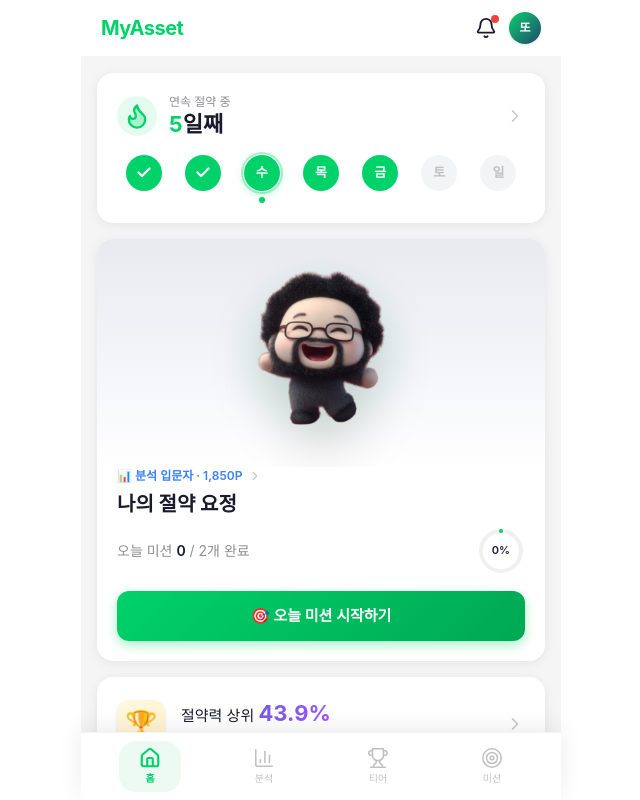
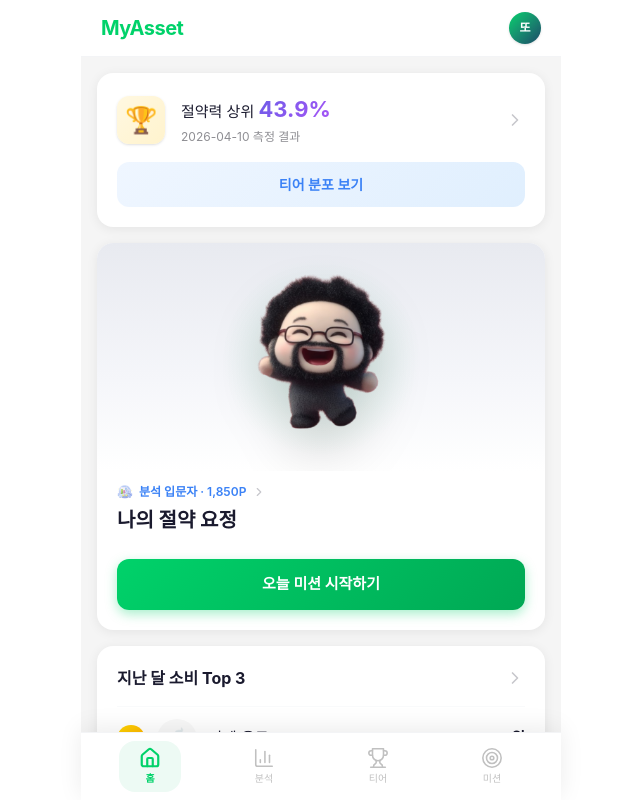
Before and after one commit to STDev-4/FE, a React (Vite) app: page /app in a window 1280 px wide. Shown: the whole page, without its empty margins (319-959 px from the left). Built offline with nearby package versions, Linux system fonts and the light colour scheme.

Commit message:
refactor: Home, League, Mission

```diff
--- a/src/app/components/HomePage.tsx
+++ b/src/app/components/HomePage.tsx
@@ -1,140 +1,20 @@
-import { Bell, ChevronRight, Flame } from "lucide-react";
+import { ChevronRight } from "lucide-react";
 import { useNavigate } from "react-router";
 import characterImg from "../../imports/character.png";
 import { motion } from "motion/react";
 
 export default function HomePage() {
   const navigate = useNavigate();
-  const streakDays = 5;
-  const dayLabels = ["월", "화", "수", "목", "금", "토", "일"];
-  const todayIndex = 2;
-  const completedDays = [0, 1, 2, 3, 4];
 
   return (
-    <div className="pb-28 bg-[#F5F5F5]">
+    <div className="pb-4 bg-[#F5F5F5]">
       {/* Top bar */}
       <div className="flex items-center justify-between px-5 py-3 bg-white border-b border-gray-100 sticky top-0 z-10">
         <span className="text-[#00D26A] text-[20px] font-bold tracking-tight">MyAsset</span>
         <div className="flex items-center gap-3">
-          <div className="relative">
-            <Bell size={22} className="text-[#1A1A2E]" />
-            <span className="absolute -top-0.5 -right-0.5 w-2 h-2 rounded-full bg-[#EF4444]" />
-          </div>
           <div className="w-8 h-8 rounded-full bg-gradient-to-br from-[#00D26A] to-[#1B4965] flex items-center justify-center text-white text-[12px] font-bold shadow-sm">
             또
           </div>
-        </div>
-      </div>
-
-      {/* Streak Card */}
-      <div className="mx-4 mt-4 mb-4 bg-white rounded-2xl p-5 shadow-[0_2px_12px_rgba(0,0,0,0.07)]">
-        <div className="flex items-center justify-between mb-4">
-          <div className="flex items-center gap-3">
-            <div className="w-10 h-10 flex items-center justify-center relative">
-              <div className="absolute inset-0 rounded-full bg-[#00D26A]/10" />
-              <Flame size={28} className="text-[#00D26A] relative z-10" fill="#00D26A" fillOpacity={0.25} />
-            </div>
-            <div>
-              <p className="text-[12px] text-[#8E8E93] font-medium">연속 절약 중</p>
-              <p className="text-[22px] font-bold text-[#1A1A2E] leading-tight">
-                <span className="text-[#00D26A]">{streakDays}</span>일째
-              </p>
-            </div>
-          </div>
-          <ChevronRight size={20} className="text-[#C7C7CC]" />
-        </div>
-
-        <div className="flex justify-between gap-1.5">
-          {dayLabels.map((day, i) => {
-            const isCompleted = completedDays.includes(i);
-            const isToday = i === todayIndex;
-            const isPast = i < todayIndex;
-            const isFuture = i > todayIndex;
-
-            return (
-              <div key={day} className="flex flex-col items-center gap-1.5 flex-1">
-                <div
-                  className={`w-9 h-9 rounded-full flex items-center justify-center text-[13px] font-semibold transition-all ${
-                    isToday
-                      ? "bg-[#00D26A] text-white shadow-[0_2px_8px_rgba(0,210,106,0.4)] ring-2 ring-[#00D26A]/30 ring-offset-1"
-                      : isCompleted
-                      ? "bg-[#00D26A] text-white"
-                      : "bg-[#F3F4F6] text-[#C0C0C0]"
-                  }`}
-                >
-                  {isPast && isCompleted ? (
-                    <svg width="14" height="11" viewBox="0 0 14 11" fill="none">
-                      <path d="M1.5 5.5L5 9L12.5 1.5" stroke="white" strokeWidth="2.2" strokeLinecap="round" strokeLinejoin="round" />
-                    </svg>
-                  ) : (
-                    day
-                  )}
-                </div>
-                {isToday && (
-                  <div className="w-1.5 h-1.5 rounded-full bg-[#00D26A]" />
-                )}
-                {!isToday && <div className="w-1.5 h-1.5" />}
-              </div>
-            );
-          })}
-        </div>
-      </div>
-
-      {/* Character Card */}
-      <div
-        className="mx-4 rounded-2xl bg-white shadow-[0_2px_12px_rgba(0,0,0,0.07)] overflow-hidden cursor-pointer active:scale-[0.985] transition-transform"
-        onClick={() => navigate("/app/character")}
-      >
-        <div className="flex flex-col items-center pt-6 pb-4 relative overflow-hidden"
-          style={{ background: "linear-gradient(180deg, #E8EAF0 0%, #F5F6FA 60%, white 100%)" }}
-        >
-          {/* Radial glow behind character */}
-          <div
-            className="absolute top-1/2 left-1/2 -translate-x-1/2 -translate-y-1/2 w-[200px] h-[200px] rounded-full"
-            style={{ background: "radial-gradient(circle, rgba(0,210,106,0.12) 0%, transparent 70%)" }}
-          />
-          <motion.img
-            src={characterImg}
-            alt="캐릭터"
-            className="w-[180px] h-[180px] object-contain mb-2 relative z-10 drop-shadow-2xl"
-            animate={{ y: [0, -8, 0] }}
-            transition={{ repeat: Infinity, duration: 2.2, ease: "easeInOut" }}
-          />
-        </div>
-
-        <div className="px-5 pb-5">
-          <div className="flex items-center gap-1.5 mb-1">
-            <span className="text-[12px] text-[#3B82F6] font-semibold">📊 분석 입문자 · 1,850P</span>
-            <ChevronRight size={14} className="text-[#C7C7CC]" />
-          </div>
-          <p className="text-[20px] font-bold text-[#1A1A2E] mb-2">나의 절약 요정</p>
-          <div className="flex items-center justify-between">
-            <p className="text-[14px] text-[#8E8E93]">
-              오늘 미션{" "}
-              <span className="text-[#1A1A2E] font-semibold">0</span> / 2개 완료
-            </p>
-            <div className="relative w-12 h-12">
-              <svg className="w-12 h-12 -rotate-90" viewBox="0 0 48 48">
-                <circle cx="24" cy="24" r="20" fill="none" stroke="#F0F0F0" strokeWidth="4" />
-                <circle
-                  cx="24" cy="24" r="20" fill="none" stroke="#00D26A" strokeWidth="4"
-                  strokeDasharray={`${(0 / 2) * 125.6} 125.6`}
-                  strokeLinecap="round"
-                />
-              </svg>
-              <span className="absolute inset-0 flex items-center justify-center text-[11px] font-semibold text-[#1A1A2E]">
-                0%
-              </span>
-            </div>
-          </div>
-          <motion.button
-            whileTap={{ scale: 0.97 }}
-            className="w-full mt-4 py-3.5 rounded-xl text-white text-[15px] font-semibold shadow-[0_4px_12px_rgba(0,210,106,0.35)]"
-            style={{ background: "linear-gradient(135deg, #00D26A, #00A854)" }}
-            onClick={(e) => { e.stopPropagation(); navigate("/app/missions"); }}
-          >
-            🎯 오늘 미션 시작하기
-          </motion.button>
         </div>
       </div>
 
@@ -164,6 +44,45 @@ export default function HomePage() {
         >
           티어 분포 보기
         </button>
+      </div>
+
+      {/* Character Card */}
+      <div
+        className="mx-4 mt-4 rounded-2xl bg-white shadow-[0_2px_12px_rgba(0,0,0,0.07)] overflow-hidden cursor-pointer active:scale-[0.985] transition-transform"
+        onClick={() => navigate("/app/character")}
+      >
+        <div className="flex flex-col items-center pt-6 pb-4 relative overflow-hidden"
+          style={{ background: "linear-gradient(180deg, #E8EAF0 0%, #F5F6FA 60%, white 100%)" }}
+        >
+          <div
+            className="absolute top-1/2 left-1/2 -translate-x-1/2 -translate-y-1/2 w-[200px] h-[200px] rounded-full"
+            style={{ background: "radial-gradient(circle, rgba(0,210,106,0.12) 0%, transparent 70%)" }}
+          />
+          <motion.img
+            src={characterImg}
+            alt="캐릭터"
+            className="w-[180px] h-[180px] object-contain mb-2 relative z-10 drop-shadow-2xl"
+            animate={{ y: [0, -8, 0] }}
+            transition={{ repeat: Infinity, duration: 2.2, ease: "easeInOut" }}
+          />
+        </div>
+
+        <div className="px-5 pb-5">
+          <div className="flex items-center gap-1.5 mb-1 mt-3">
+            <img src="/images/2-League-Analyst.png" alt="분석가 리그" className="w-4 h-4 object-contain" />
+            <span className="text-[12px] text-[#3B82F6] font-semibold">분석 입문자 · 1,850P</span>
+            <ChevronRight size={14} className="text-[#C7C7CC]" />
+          </div>
+          <p className="text-[20px] font-bold text-[#1A1A2E] mb-2">나의 절약 요정</p>
+          <motion.button
+            whileTap={{ scale: 0.97 }}
+            className="w-full mt-4 py-3.5 rounded-xl text-white text-[15px] font-semibold shadow-[0_4px_12px_rgba(0,210,106,0.35)]"
+            style={{ background: "linear-gradient(135deg, #00D26A, #00A854)" }}
+            onClick={(e) => { e.stopPropagation(); navigate("/app/missions"); }}
+          >
+            오늘 미션 시작하기
+          </motion.button>
+        </div>
       </div>
 
       {/* Top 3 Spending */}
--- a/src/app/components/MissionsPage.tsx
+++ b/src/app/components/MissionsPage.tsx
@@ -38,9 +38,10 @@ function useCountdownToMidnight() {
   useEffect(() => {
     const update = () => {
       const now = new Date();
-      const midnight = new Date(now);
-      midnight.setHours(24, 0, 0, 0);
-      const diff = midnight.getTime() - now.getTime();
+      const target = new Date(now);
+      target.setHours(8, 0, 0, 0);
+      if (target <= now) target.setDate(target.getDate() + 1);
+      const diff = target.getTime() - now.getTime();
       const h = Math.floor(diff / 3600000);
       const m = Math.floor((diff % 3600000) / 60000);
       const s = Math.floor((diff % 60000) / 1000);
@@ -182,8 +183,9 @@ export default function MissionsPage() {
         <div className="p-5 flex items-center justify-between">
           <div>
             <div className="flex items-center gap-2 mb-1.5">
-              <span className="text-[12px] font-bold text-white bg-white/20 px-3 py-1 rounded-full backdrop-blur-sm">
-                📊 분석 입문자
+              <span className="flex items-center gap-1.5 text-[12px] font-bold text-white bg-white/20 px-3 py-1 rounded-full backdrop-blur-sm">
+                <img src="/images/2-League-Analyst.png" alt="분석가 리그" className="w-5 h-5 object-contain" />
+                분석 입문자
               </span>
             </div>
             <p className="text-white/75 text-[13px] mt-1">오늘의 미션 현황</p>
@@ -238,7 +240,7 @@ export default function MissionsPage() {
 
       {/* Today Missions */}
       <div className="mx-4 mb-3">
-        <p className="text-[16px] font-bold text-[#1A1A2E]">🎯 오늘의 미션</p>
+        <p className="text-[16px] font-bold text-[#1A1A2E]">오늘의 미션</p>
         <p className="text-[12px] text-[#8E8E93] mt-0.5 font-medium">미션을 완료해 포인트를 모으세요</p>
       </div>
       <div className="mx-4 flex flex-col gap-3">
```
